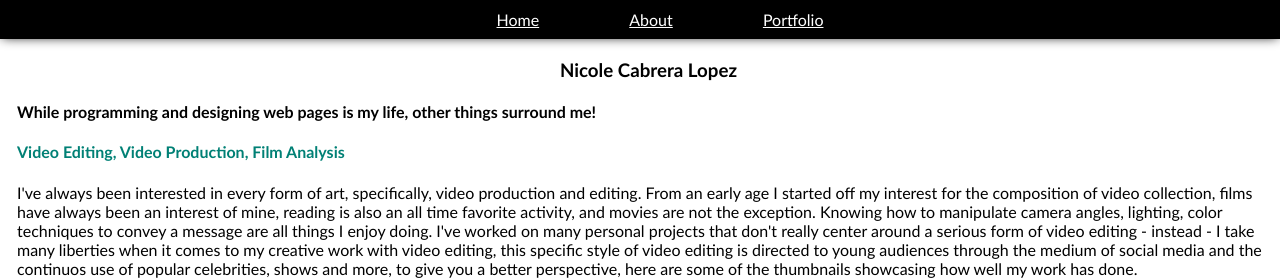
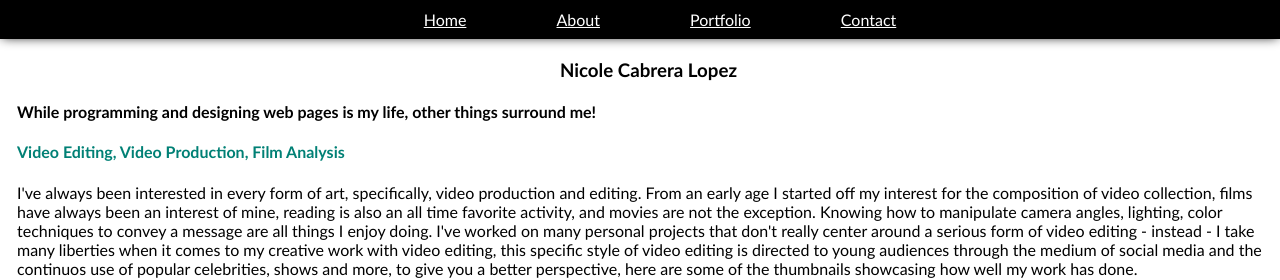
Before and after one commit to wcoseck/personal-website, a plain HTML site: page about.html in a window 1280 px wide. Shown: the top 280 px of the page. Drawn offline with Linux system fonts and the light colour scheme.

Commit message:
added contact nav

```diff
--- a/about.html
+++ b/about.html
@@ -15,6 +15,7 @@
             <li><a href="index.html">Home</a></li>
             <li><a href="about.html">About</a></li>
             <li><a href="portfolio.html">Portfolio</a></li>
+            <li><a href="contact.html">Contact</a></li>
           </ul>
         </nav>
       </div>
```
Also changed, not shown: index.html (+1 -0 lines), portfolio.html (+1 -0 lines).
